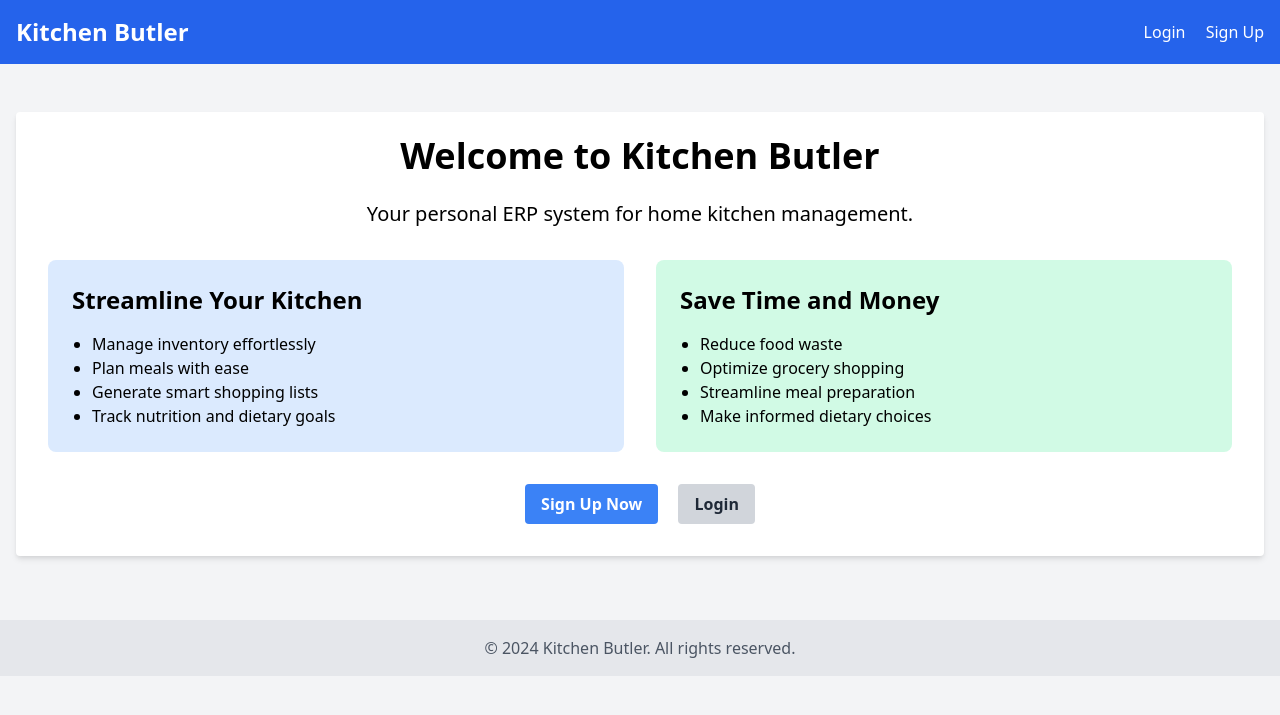
After one commit to TopRoupi/kitchen-butler, a Django app: template kitchen_butler/pages/templates/pages/landing.html in a window 1280 px wide. The commit adds this page. Shown: the top 715 px of the page. Run offline with Django 5.2, Linux system fonts and the light colour scheme; the template is opened without the code that fills it, so the values that code supplies are empty.

Commit message:
Updated pages, created landing page

```diff
--- a/kitchen_butler/kitchen_butler/settings.py
+++ b/kitchen_butler/kitchen_butler/settings.py
@@ -60,7 +60,7 @@ ROOT_URLCONF = 'kitchen_butler.urls'
 TEMPLATES = [
     {
         'BACKEND': 'django.template.backends.django.DjangoTemplates',
-        'DIRS': [os.path.join(BASE_DIR, 'templates')],
+        'DIRS': [os.path.join(BASE_DIR, 'pages/templates')],
         'APP_DIRS': True,
         'OPTIONS': {
             'context_processors': [
--- a/kitchen_butler/subscriptions/templates/subscriptions/base.html
+++ b/kitchen_butler/pages/templates/pages/base.html
@@ -3,7 +3,7 @@
 <head>
     <meta charset="UTF-8">
     <meta name="viewport" content="width=device-width, initial-scale=1.0">
-    <title>{% block title %}Kitchen Butler - Subscriptions{% endblock %}</title>
+    <title>{% block title %}Kitchen Butler{% endblock %}</title>
     <link href="https://cdn.jsdelivr.net/npm/tailwindcss@2.2.19/dist/tailwind.min.css" rel="stylesheet">
 </head>
 <body class="bg-gray-100">
@@ -11,11 +11,15 @@
         <div class="container mx-auto flex justify-between items-center">
             <h1 class="text-2xl font-bold">Kitchen Butler</h1>
             <div>
-                <a href="{% url 'home' %}" class="text-white hover:text-blue-200 mr-4">Home</a>
                 {% if user.is_authenticated %}
+                    <a href="{% url 'home' %}" class="text-white hover:text-blue-200 mr-4">Dashboard</a>
+                    <a href="#" class="text-white hover:text-blue-200 mr-4">Inventory</a>
+                    <a href="#" class="text-white hover:text-blue-200 mr-4">Meal Plan</a>
+                    <a href="#" class="text-white hover:text-blue-200 mr-4">Shopping List</a>
                     <a href="{% url 'logout' %}" class="text-white hover:text-blue-200">Logout</a>
                 {% else %}
-                    <a href="{% url 'login' %}" class="text-white hover:text-blue-200">Login</a>
+                    <a href="{% url 'login' %}" class="text-white hover:text-blue-200 mr-4">Login</a>
+                    <a href="{% url 'register' %}" class="text-white hover:text-blue-200">Sign Up</a>
                 {% endif %}
             </div>
         </div>
--- a/kitchen_butler/pages/templates/pages/home.html
+++ b/kitchen_butler/pages/templates/pages/home.html
@@ -1,4 +1,4 @@
-{% extends "subscriptions/base.html" %}
+{% extends "pages/base.html" %}
 
 {% block title %}Kitchen Butler - Home{% endblock %}
 
--- /dev/null
+++ b/kitchen_butler/pages/templates/pages/landing.html
@@ -0,0 +1,40 @@
+{% extends "pages/base.html" %}
+
+{% block title %}Kitchen Butler - Welcome{% endblock %}
+
+{% block content %}
+<div class="bg-white shadow-md rounded px-8 pt-6 pb-8 mb-4">
+    <h1 class="text-4xl font-bold mb-6 text-center">Welcome to Kitchen Butler</h1>
+    <p class="text-xl mb-8 text-center">Your personal ERP system for home kitchen management.</p>
+
+    <div class="grid grid-cols-1 md:grid-cols-2 gap-8 mb-8">
+        <div class="bg-blue-100 p-6 rounded-lg">
+            <h2 class="text-2xl font-semibold mb-4">Streamline Your Kitchen</h2>
+            <ul class="list-disc pl-5">
+                <li>Manage inventory effortlessly</li>
+                <li>Plan meals with ease</li>
+                <li>Generate smart shopping lists</li>
+                <li>Track nutrition and dietary goals</li>
+            </ul>
+        </div>
+        <div class="bg-green-100 p-6 rounded-lg">
+            <h2 class="text-2xl font-semibold mb-4">Save Time and Money</h2>
+            <ul class="list-disc pl-5">
+                <li>Reduce food waste</li>
+                <li>Optimize grocery shopping</li>
+                <li>Streamline meal preparation</li>
+                <li>Make informed dietary choices</li>
+            </ul>
+        </div>
+    </div>
+
+    <div class="text-center">
+        <a href="{% url 'register' %}" class="bg-blue-500 hover:bg-blue-700 text-white font-bold py-2 px-4 rounded inline-block mr-4">
+            Sign Up Now
+        </a>
+        <a href="{% url 'login' %}" class="bg-gray-300 hover:bg-gray-400 text-gray-800 font-bold py-2 px-4 rounded inline-block">
+            Login
+        </a>
+    </div>
+</div>
+{% endblock %}
--- a/kitchen_butler/pages/views.py
+++ b/kitchen_butler/pages/views.py
@@ -1,6 +1,8 @@
 from django.shortcuts import render
 from django.contrib.auth.decorators import login_required
 
-@login_required
 def home(request):
-    return render(request, 'pages/home.html')
+    if request.user.is_authenticated:
+        return render(request, 'pages/home.html')
+    else:
+        return render(request, 'pages/landing.html')
--- a/kitchen_butler/subscriptions/templates/subscriptions/cancel.html
+++ b/kitchen_butler/subscriptions/templates/subscriptions/cancel.html
@@ -1,4 +1,4 @@
-{% extends "subscriptions/base.html" %}
+{% extends "pages/base.html" %}
 
 {% block title %}Kitchen Butler - Subscription Cancelled{% endblock %}
 
--- a/kitchen_butler/subscriptions/templates/subscriptions/subscription_page.html
+++ b/kitchen_butler/subscriptions/templates/subscriptions/subscription_page.html
@@ -1,4 +1,4 @@
-{% extends "subscriptions/base.html" %}
+{% extends "pages/base.html" %}
 
 {% block title %}Kitchen Butler - Subscribe{% endblock %}
 
--- a/kitchen_butler/subscriptions/templates/subscriptions/success.html
+++ b/kitchen_butler/subscriptions/templates/subscriptions/success.html
@@ -1,4 +1,4 @@
-{% extends "subscriptions/base.html" %}
+{% extends "pages/base.html" %}
 
 {% block title %}Kitchen Butler - Subscription Successful{% endblock %}
 
```
